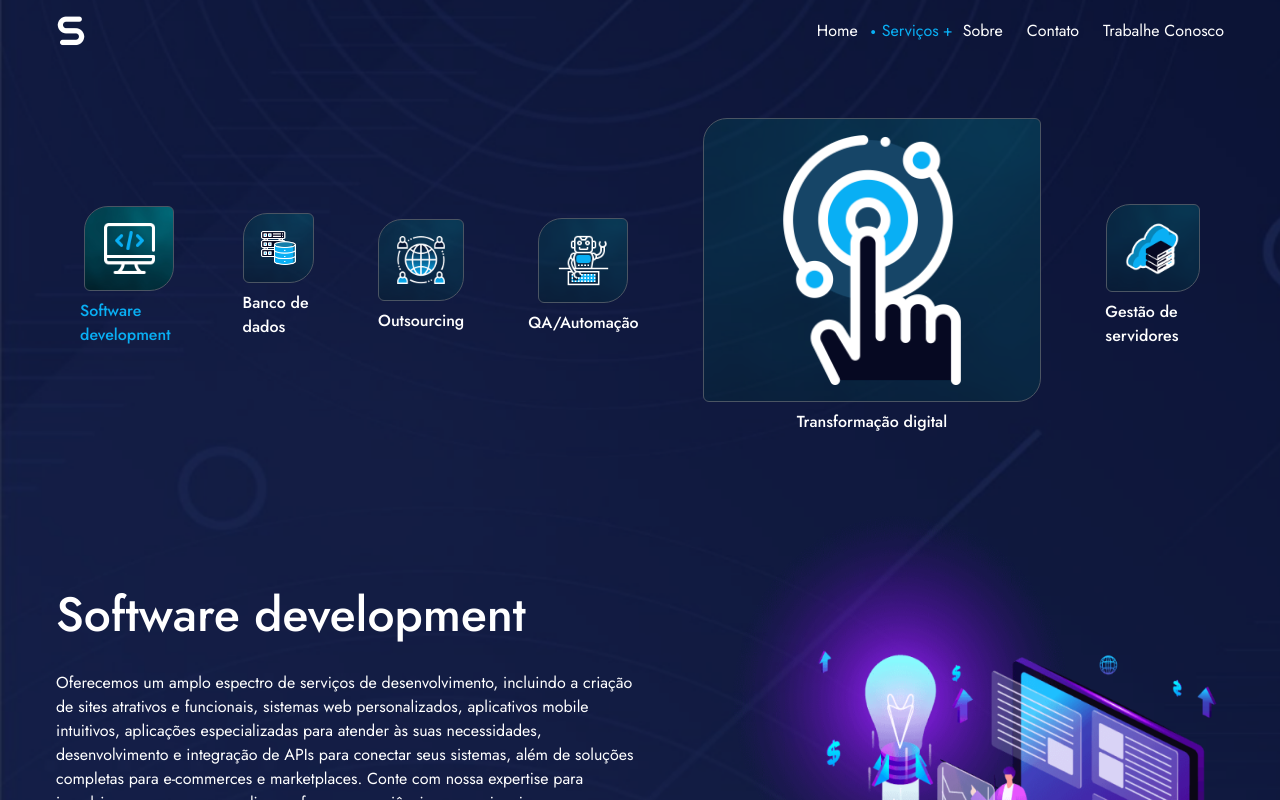
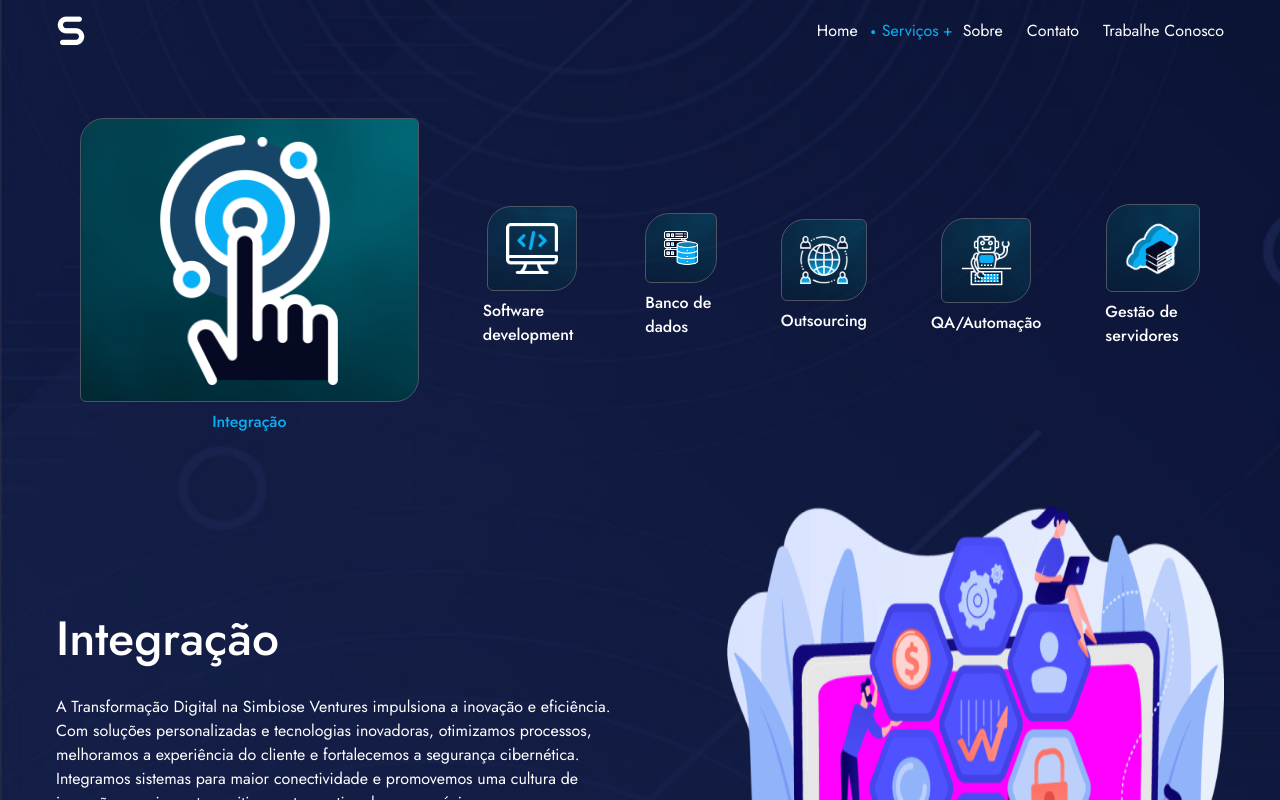
Before and after one commit to Tassio2002/simbiose-site, a Next.js app: page /servicos in a window 1280 px wide. Shown: the top 800 px of the page. Built offline with nearby package versions, Linux system fonts and the light colour scheme.

Commit message:
feat: change texts and order of menus

```diff
--- a/src/app/components/home/HeroSection/Title.jsx
+++ b/src/app/components/home/HeroSection/Title.jsx
@@ -15,10 +15,10 @@ const HeroTitle = () => {
           height={isMobile ? 30 : 64}
           alt="highlight text"
         />
-        <span>o futuro do seu</span>
+        <span>o seu negócio</span>
       </div>
       <div className="phrase">
-        <p>negócio com software disruptivo</p>
+        <p>educacional através da tecnologia</p>
       </div>
     </div>
   );
--- a/src/app/data/global-components.json
+++ b/src/app/data/global-components.json
@@ -33,6 +33,10 @@
       "background": "menu-bg.png",
       "links": [
         {
+          "name": "Integração",
+          "href": "/servicos"
+        },
+        {
           "name": "desenvolvimento",
           "href": "/servicos"
         },
@@ -46,10 +50,6 @@
         },
         {
           "name": "QA/Automação",
-          "href": "/servicos"
-        },
-        {
-          "name": "Transformação digital",
           "href": "/servicos"
         },
         {
@@ -76,22 +76,22 @@
     },
     "enterprise": {
       "brand": "/logo.png",
-      "description": "Na Simbiose Ventures, oferecemos uma combinação poderosa de serviços: alocação de desenvolvedores altamente qualificados, gestão eficiente de banco de dados e uma fábrica de software que entrega soluções personalizadas. Seja o protagonista da transformação digital. Conte com nossa expertise, comprometimento e alcance resultados excepcionais!"
+      "description": "Somos a Simbiose, sua parceira na jornada de transformação e revolução do setor educacional através de tecnologia. Somos integradores de sistemas e criadores de soluções personalizadas. Trabalhamos em estreita colaboração com fornecedores de tecnologia e instituições de ensino líderes do setor educacional. Nosso compromisso é oferecer soluções inovadoras, resolvendo suas dores específicas e compartilhando o sucesso com você."
     },
     "services": {
       "title": "Serviços",
       "icon": "/blue-arrow-right.png",
       "links": [
-        { "title": "Desenvolvimento de sites", "card": 0 },
+        { "title": "Integração", "card": 0 },
         { "title": "Desenvolvimento de sistemas web", "card": 0 },
         { "title": "Desenvolvimento de app mobile", "card": 0 },
         { "title": "Desenvolvimento de aplicações", "card": 0 },
         { "title": "Desenvolvimento e consulta de APIs", "card": 0 },
         { "title": "Desenvolvimento de e-commerces", "card": 0 },
-        { "title": "Banco de Dados", "card": 1 },
-        { "title": "Outsourcing", "card": 2 },
-        { "title": "QA/Automação", "card": 3 },
-        { "title": "Transformação digital", "card": 4 },
+        { "title": "Desenvolvimento de sites", "card": 1 },
+        { "title": "Banco de Dados", "card": 2 },
+        { "title": "Outsourcing", "card": 3 },
+        { "title": "QA/Automação", "card": 4 },
         { "title": "Gestão de servidores", "card": 5 }
       ],
       "contact": {
--- a/src/app/data/servicos.json
+++ b/src/app/data/servicos.json
@@ -4,6 +4,10 @@
     "background":"/service-btn-bg.svg",
     "backgroundActive":"/service-btn-active.svg",
     "buttons": [
+      {
+        "icon": "/service-icon-5.png",
+        "title": "Integração"
+      },
       {
         "icon": "/service-icon-1.png",
         "title": "Software development"
@@ -21,15 +25,16 @@
         "title": "QA/Automação"
       },
       {
-        "icon": "/service-icon-5.png",
-        "title": "Transformação digital"
-      },
-      {
         "icon": "/service-icon-6.png",
         "title": "Gestão de servidores"
       }
     ],
     "content": [
+      {
+        "title": "Integração",
+        "description": "A Transformação Digital na Simbiose Ventures impulsiona a inovação e eficiência. Com soluções personalizadas e tecnologias inovadoras, otimizamos processos, melhoramos a experiência do cliente e fortalecemos a segurança cibernética. Integramos sistemas para maior conectividade e promovemos uma cultura de inovação, que impacta positivamente a rotina de seu negócio.",
+        "img": "/services-img-5.png"
+      },
       {
         "title": "Software development",
         "description": "Oferecemos um amplo espectro de serviços de desenvolvimento, incluindo a criação de sites atrativos e funcionais, sistemas web personalizados, aplicativos mobile intuitivos, aplicações especializadas para atender às suas necessidades, desenvolvimento e integração de APIs para conectar seus sistemas, além de soluções completas para e-commerces e marketplaces. Conte com nossa expertise para impulsionar sua presença online e oferecer experiências excepcionais aos seus usuários.",
@@ -51,11 +56,6 @@
         "img": "/services-img-4.png"
       },
       {
-        "title": "Transformação digital",
-        "description": "A Transformação Digital na Simbiose Ventures impulsiona a inovação e eficiência. Com soluções personalizadas e tecnologias inovadoras, otimizamos processos, melhoramos a experiência do cliente e fortalecemos a segurança cibernética. Integramos sistemas para maior conectividade e promovemos uma cultura de inovação. Comprometidos com o sucesso de nossos clientes na era digital.",
-        "img": "/services-img-5.png"
-      },
-      {
         "title": "Gestão de servidores",
         "description": "Conte com nossa expertise em gestão de servidores para garantir um ambiente de TI seguro, estável e altamente disponível. Nossa equipe qualificada monitora, configura e otimiza seus servidores, garantindo desempenho e eficiência. Realizamos atualizações, backups e manutenção preventiva, para que você possa focar no seu negócio sem se preocupar com a infraestrutura tecnológica. Tenha a tranquilidade de contar com uma gestão profissional de servidores, proporcionando maior segurança, escalabilidade e performance para suas operações.",
         "img": "/services-img-6.png"
```
Also changed, not shown: src/app/data/home.json (+13 -13 lines).
